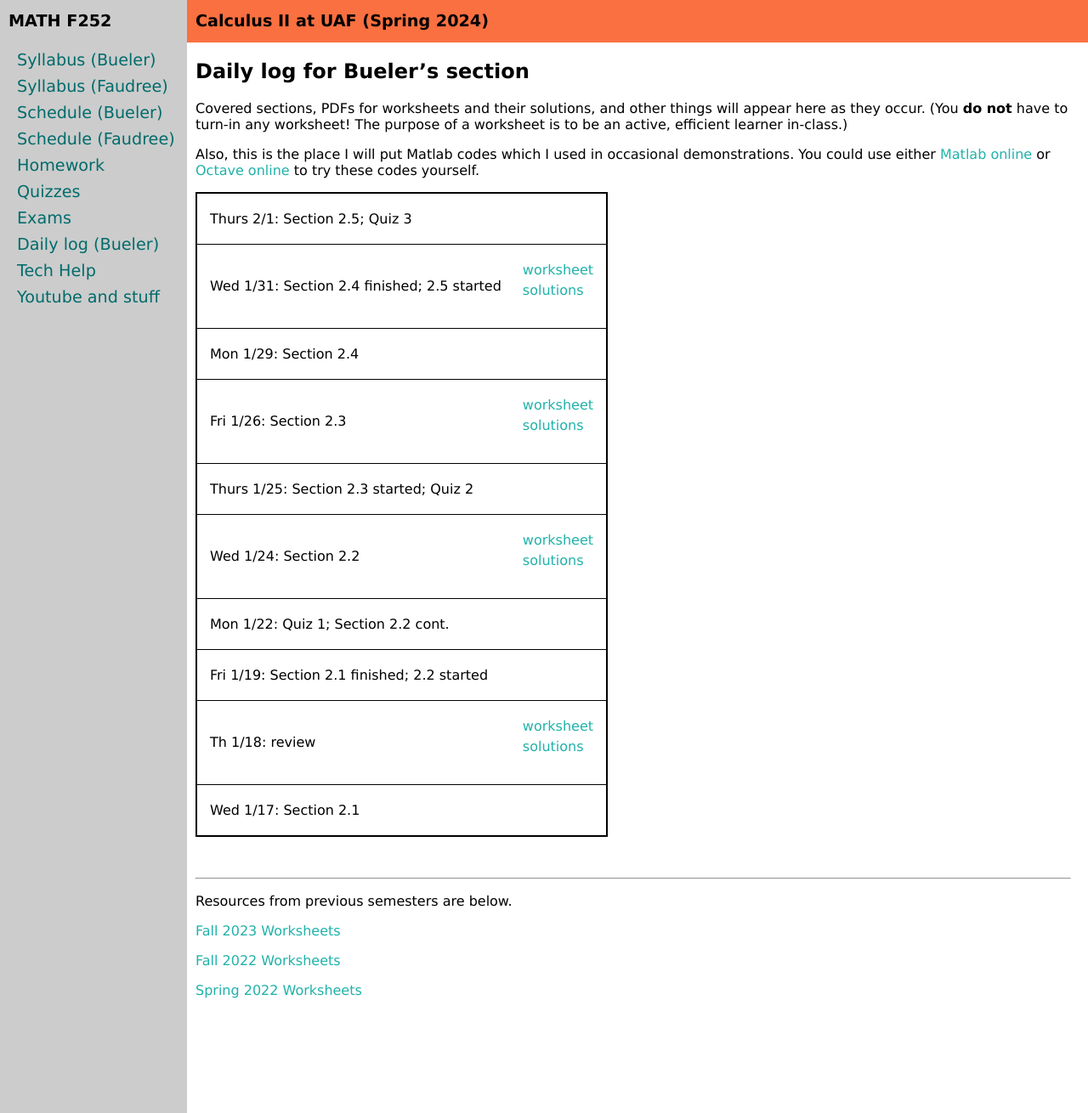
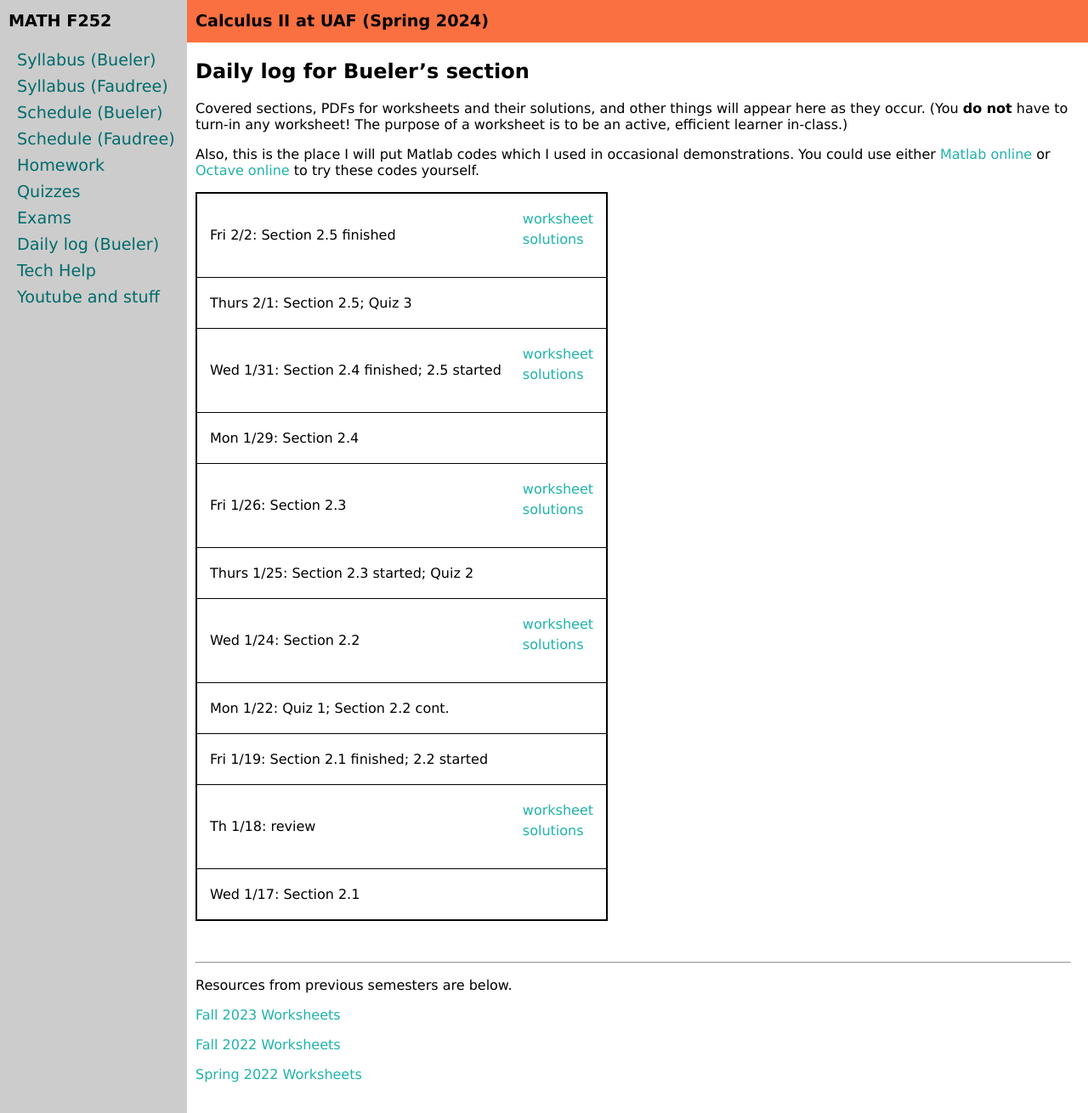
Before and after one commit to uaf-math/calc2, a Jekyll site: the page built from daily.md, in a window 1280 px wide and 1310 px high. Shown: the whole window at 85% size. Built offline with Jekyll 4.4.1, drawn with Linux system fonts in a browser that asks for light colours.

Commit message:
add worksheet to daily log

```diff
--- a/_data/daily.yml
+++ b/_data/daily.yml
@@ -1,6 +1,10 @@
 semester: Spring 2024
 home: assets/daily/S24/Bueler/
 daily:
+- name: Section 2.5 finished
+  date: Fri 2/2
+  extworksheet: https://uaf-math251.github.io/calc2/assets/worksheets/F23/M252-2-5.pdf
+  extsolutions: https://uaf-math251.github.io/calc2/assets/worksheets/F23/M252-2-5-s.pdf
 - name: Section 2.5; Quiz 3
   date: Thurs 2/1
 - name: Section 2.4 finished; 2.5 started
```
